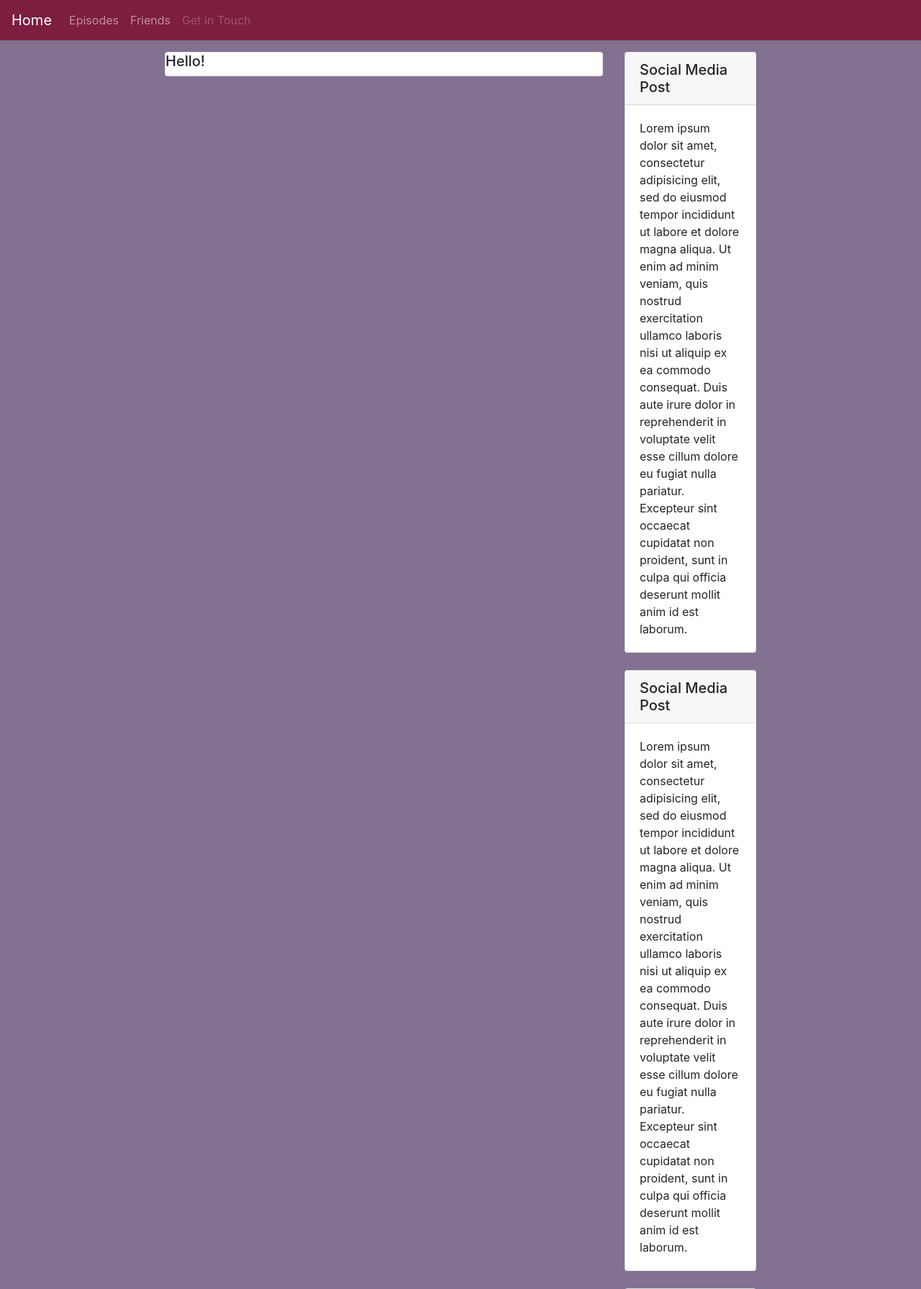
After one commit to BPearlstine/ConquestOfRead, a Django app: page / in a window 1280 px wide. The commit adds this page. Shown: the top 1791 px of the page at 72% size. Run offline with Django 3.2, Linux system fonts and the light colour scheme; some libraries are stand-ins or nearby versions.

Commit message:
added basic home page

```diff
--- a/conquestofread/conquestofread/urls.py
+++ b/conquestofread/conquestofread/urls.py
@@ -17,7 +17,12 @@ from django.contrib import admin
 from django.urls import include
 from django.urls import path
 
+from podcast import views
+
 urlpatterns = [
+    path('',
+         views.Home.as_view(),
+         name='home'),
     path('podcast/', include('podcast.urls')),
     path('admin/', admin.site.urls),
 ]
--- /dev/null
+++ b/conquestofread/podcast/templates/podcast/home.html
@@ -0,0 +1,7 @@
+{% extends 'base.html' %}
+
+{% block content %}
+  <div class="card">
+    <h5>Hello!</h5>
+  </div>
+{% endblock %}
--- a/conquestofread/podcast/views.py
+++ b/conquestofread/podcast/views.py
@@ -5,6 +5,11 @@ from django.template.response import TemplateResponse
 from django.views.generic.detail import View
 # Create your views here.
 
+class Home(View):
+    template_name = 'podcast/home.html'
+
+    def get(self, request):
+        return TemplateResponse(request, self.template_name)
 
 class PodcastListView(View):
     template_name = 'podcast/podcast_list.html'
--- a/conquestofread/templates/base.html
+++ b/conquestofread/templates/base.html
@@ -8,13 +8,13 @@
   </head>
   <body style="background-color: #827191;">
     <nav class="navbar navbar-expand-lg navbar-dark" style="background-color: #7d1d3f;">
-      <a class="navbar-brand" href="#">Home</a>
+      <a class="navbar-brand" href="{% url 'home' %}">Home</a>
       <button class="navbar-toggler" type="button" data-toggle="collapse" data-target="#navbarNavAltMarkup" aria-controls="navbarNavAltMarkup" aria-expanded="false" aria-label="Toggle navigation">
         <span class="navbar-toggler-icon"></span>
       </button>
       <div class="collapse navbar-collapse" id="navbarNavAltMarkup">
         <div class="navbar-nav">
-          <a class="nav-item nav-link" href="#">Episodes</a>
+          <a class="nav-item nav-link" href="{% url 'podcast_list' %}">Episodes</a>
           <a class="nav-item nav-link" href="#">Friends</a>
           <a class="nav-item nav-link disabled" href="#" tabindex="-1" aria-disabled="true">Get in Touch</a>
         </div>
```
